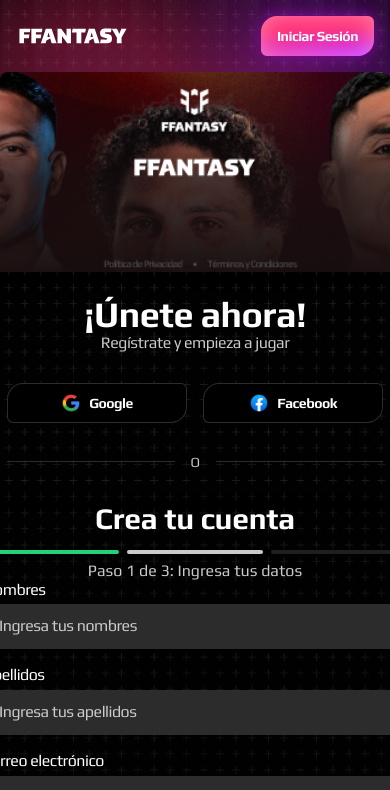
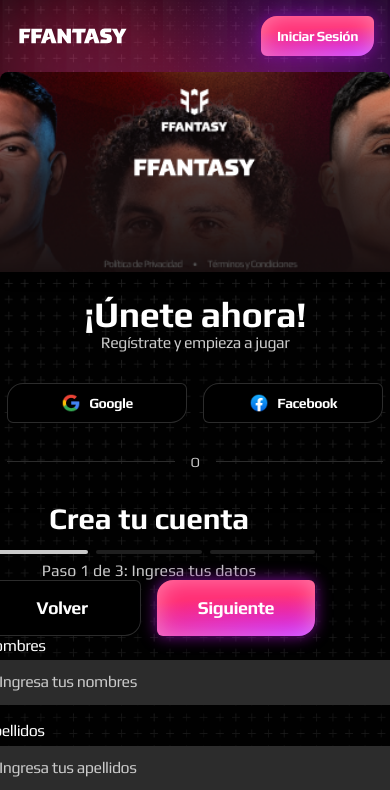
Before and after one commit to paolataboada/web-player, a React (Vite) app: page /sign-up in a window 390 px wide. Shown: the top 790 px of the page. Built offline with nearby package versions, Linux system fonts and the light colour scheme; the HTML template or start-up script is replaced by a standard one.

Commit message:
feat: stepindicator

```diff
--- a/src/features/authentication/reset-password/pages/VerifyCodePage.tsx
+++ b/src/features/authentication/reset-password/pages/VerifyCodePage.tsx
@@ -1,5 +1,5 @@
 import MotionContainer from "../../../../global/containers/MotionContainer";
-import letter from "../../../../../public/svg/letter.svg";
+import letter from "/public/svg/letter.svg";
 import FantasyButton from "../../../../global/components/buttons/FantasyButton";
 
 const VerifyCodePage = () => {
--- a/src/features/authentication/sign-up/components/steps/StepIndicator.tsx
+++ b/src/features/authentication/sign-up/components/steps/StepIndicator.tsx
@@ -1,17 +1,32 @@
+import { useState } from "react";
+import { StepOne, StepTwo, StepThree } from "./Steps.tsx";
+import FantasyButton from "../../../../../global/components/buttons/FantasyButton.tsx";
 
 const StepIndicator = () => {
+    const [step, setStep] = useState(1);
+
+    const stepsArray = [StepOne, StepTwo, StepThree];
+
+    function nextStep() {
+        if ( step < 3 ) {
+            setStep(step + 1);
+        }
+    }
+
+    function lastStep() {
+        if ( step > 1 ) {
+            setStep(step - 1);
+        }
+    }
+
+    const StepComponent = stepsArray[step - 1];
+
     return (
-        <div className="h-[87px] flex flex-col justify-between">
-            <h3 className="h3 text-neutral-50 pt-[9px] h-8 text-center">Crea tu cuenta</h3>
-            <div className="h-[30px] flex flex-col p-0 m-0 justify-between">
-                <div className="steps h-1 p-0 m-0 flex justify-between gap-2">
-                    <div className="current-step w-[136px] h-1 rounded-sm bg-green-500"></div>
-                    <div className="next-step w-[136px] h-1 rounded-sm bg-neutral-200"></div>
-                    <div className="last-step w-[136px] h-1 rounded-sm bg-neutral-500" ></div>
-                </div>
-                <p className="text-body-normal-regular text-neutral-200 h-[18px] text-center flex justify-center items-center">
-                    Paso 1 de 3: Ingresa tus datos
-                </p>
+        <div className="w-full max-w-[332px] lg:max-w-[426px]">
+            <StepComponent />
+            <div className="h-14 flex justify-between">
+                <FantasyButton variant="secondary" size="lg" className="lg:w-[205px] w-[158px]" onClick={lastStep} >Volver</FantasyButton>
+                <FantasyButton variant="primary" size="lg" className="lg:w-[205px] w-[158px] px-2.5!" onClick={nextStep} >Siguiente</FantasyButton>
             </div>
         </div>
     )
--- /dev/null
+++ b/src/features/authentication/sign-up/components/steps/Steps.tsx
@@ -0,0 +1,48 @@
+
+export const StepOne = () => {
+    return (
+        <div className="w-full max-w-[332px] lg:max-w-[426px] h-[87px] flex flex-col justify-between">
+            <h3 className="h3 text-neutral-50 pt-[9px] h-8 text-center ">Crea tu cuenta</h3>
+            <div className="h-[30px] flex flex-col p-0 m-0 justify-between">
+                <div className="steps h-1 p-0 m-0 flex justify-between gap-2">
+                    <div className="current-step w-[136px] h-1 rounded-sm bg-neutral-200"></div>
+                    <div className="next-step w-[136px] h-1 rounded-sm bg-neutral-500"></div>
+                    <div className="last-step w-[136px] h-1 rounded-sm bg-neutral-500" ></div>
+                </div>
+                <p className="text-body-normal-regular text-neutral-200 h-[18px] text-center flex justify-center items-center ">Paso 1 de 3: Ingresa tus datos</p>
+            </div>
+        </div>
+    )
+}
+
+export const StepTwo = () => {
+    return (
+        <div className="w-full max-w-[332px] lg:max-w-[426px] h-[87px] flex flex-col justify-between">
+            <h3 className="h3 text-neutral-50 pt-[9px] h-8 text-center ">Crea tu cuenta</h3>
+            <div className="h-[30px] flex flex-col p-0 m-0 justify-between">
+                <div className="steps h-1 p-0 m-0 flex justify-between gap-2">
+                    <div className="current-step w-[136px] h-1 rounded-sm bg-green-500"></div>
+                    <div className="next-step w-[136px] h-1 rounded-sm bg-neutral-200"></div>
+                    <div className="last-step w-[136px] h-1 rounded-sm bg-neutral-500" ></div>
+                </div>
+                <p className="text-body-normal-regular text-neutral-200 h-[18px] text-center flex justify-center items-center ">Paso 2 de 3: Personaliza tu cuenta</p>
+            </div>
+        </div>
+    )
+}
+
+export const StepThree = () => {
+    return (
+        <div className="w-full max-w-[332px] lg:max-w-[426px] h-[87px] flex flex-col justify-between">
+            <h3 className="h3 text-neutral-50 pt-[9px] h-8 text-center ">Crea tu cuenta</h3>
+            <div className="h-[30px] flex flex-col p-0 m-0 justify-between">
+                <div className="steps h-1 p-0 m-0 flex justify-between gap-2">
+                    <div className="current-step w-[136px] h-1 rounded-sm bg-green-500"></div>
+                    <div className="next-step w-[136px] h-1 rounded-sm bg-green-500"></div>
+                    <div className="last-step w-[136px] h-1 rounded-sm bg-neutral-200" ></div>
+                </div>
+                <p className="text-body-normal-regular text-neutral-200 h-[18px] text-center flex justify-center items-center ">Paso 3 de 3: Elige tu equipo favorito</p>
+            </div>
+        </div>
+    )
+}
```
